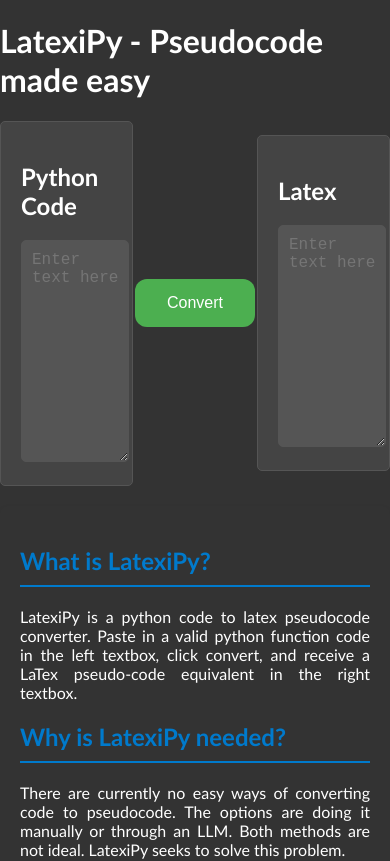
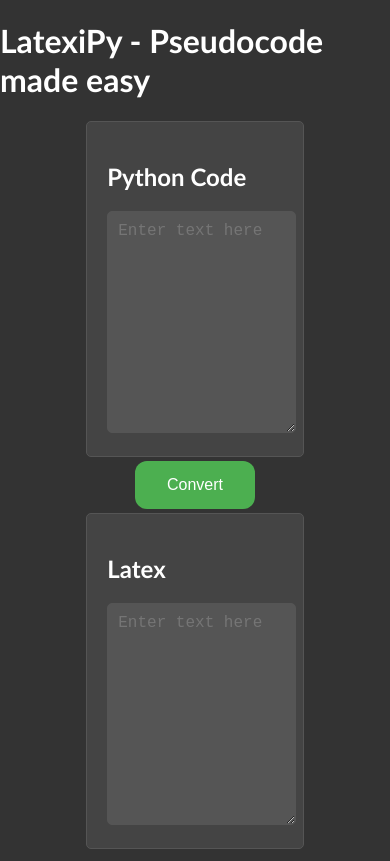
Before and after one commit to AlexG28/latexipy, a SvelteKit app: page / in a window 390 px wide. Shown: the top 861 px of the page. Built offline with nearby package versions, Linux system fonts and the light colour scheme.

Commit message:
added responsive css

```diff
--- a/src/routes/+page.svelte
+++ b/src/routes/+page.svelte
@@ -12,12 +12,11 @@
         <h2>Latex</h2>
         <textarea class="input" bind:value={rightText} placeholder="Enter text here"></textarea>
     </div>
-
 </div>
 
 <div class="instructions">
   <h2 id="what-is-latexipy-">What is LatexiPy?</h2>
-  <p>LatexiPy is a python code to latex pseudocode converter. Paste in a valid python function code in the left textbox, click convert, and receive a LaTex pseudo-code equivalent in the right textbox. </p>
+  <p>LatexiPy is a python code to latex pseudocode converter. Paste in a valid python function in the left textbox, click convert, and receive a LaTex pseudo-code equivalent in the right textbox. </p>
   <h2 id="why-is-latexipy-needed-">Why is LatexiPy needed?</h2>
   <p>There are currently no easy ways of converting code to pseudocode. The options are doing it manually or through an LLM. Both methods are not ideal. LatexiPy seeks to solve this problem. </p>
   <h2 id="how-does-it-work-">How does it work?</h2>
@@ -69,8 +68,25 @@
     .container {
       display: flex;
       justify-content: space-between;
-      align-items: center;
+      align-items: baseline;
       background-color: #333;
+    }
+
+    @media (max-width: 700px) {
+      .container{
+        flex-direction: column;
+        align-items: center;
+      }
+
+      left-box,
+      .right-box {
+        width: 100%;
+        margin-bottom: 20px;
+      }
+
+      .convertButton {
+        margin-bottom: 20px;
+      }
     }
 
     .left-box,
```
